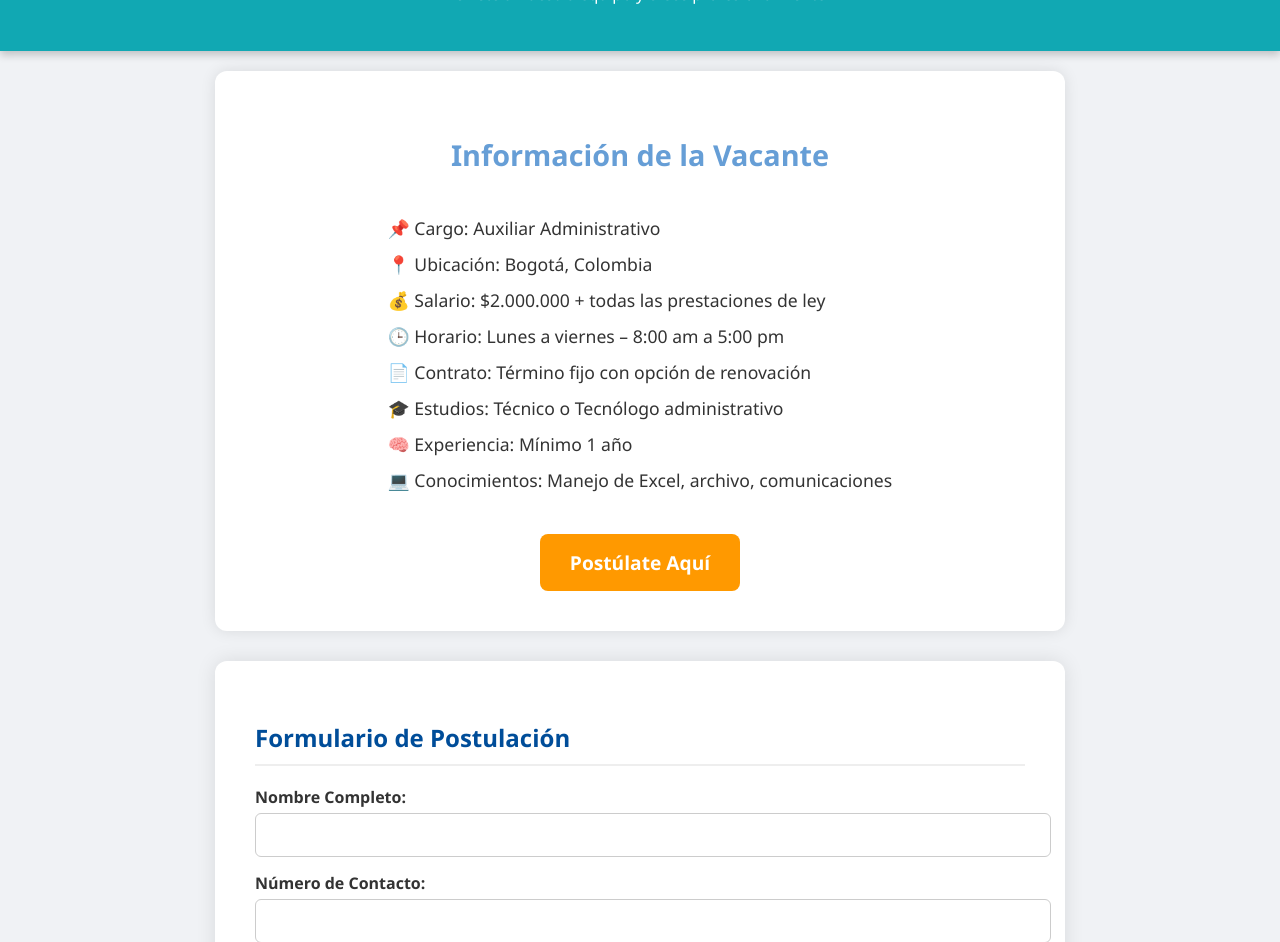
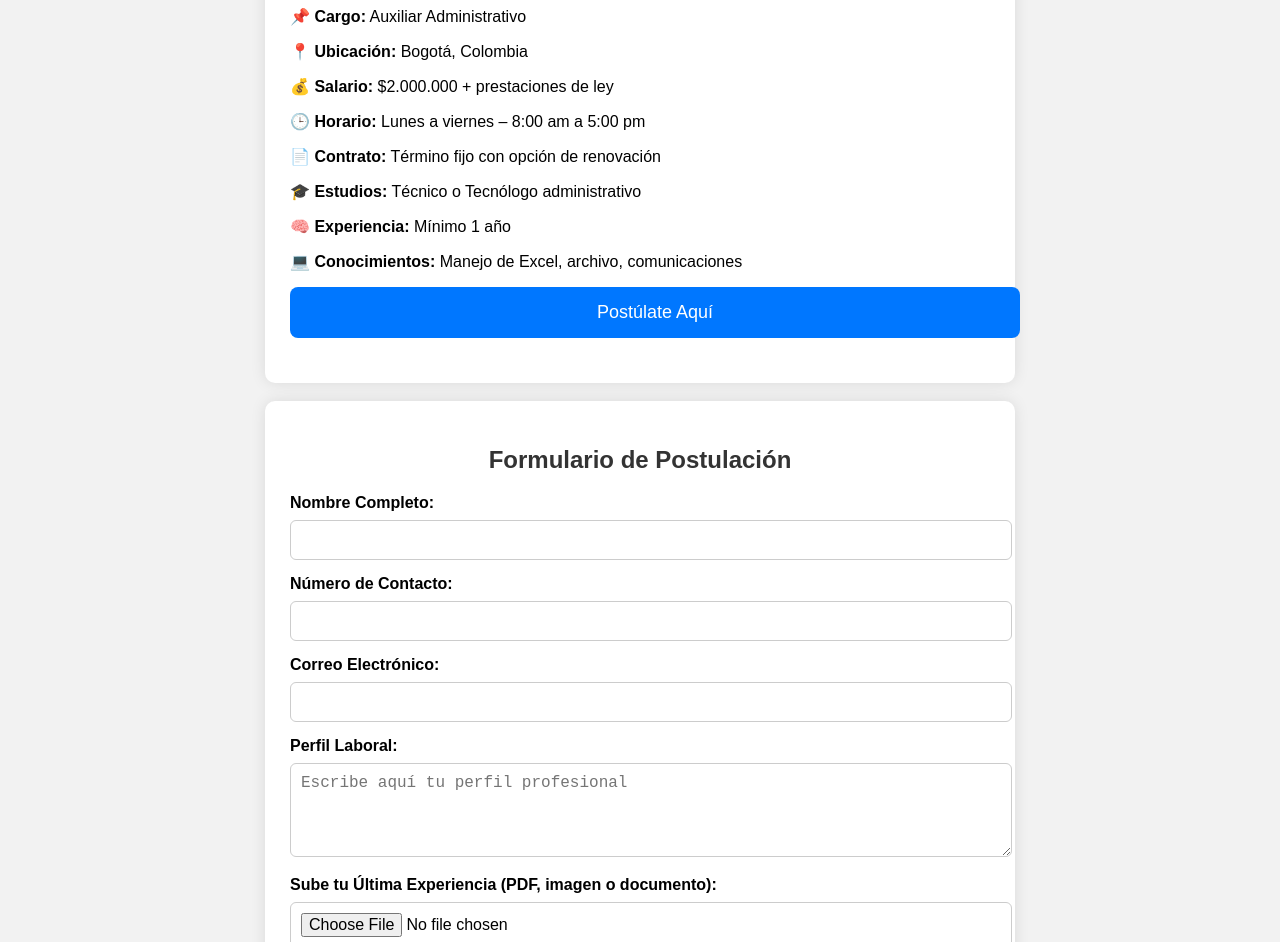
Before and after one commit to erikacor2016-cyber/pagina-ni-os, a plain HTML site: page index.html in a window 1280 px wide. Shown: the part 118-1060 px from the top of the page. Drawn offline with Linux system fonts and the light colour scheme.

Commit message:
Add files via upload

```diff
--- a/index.html
+++ b/index.html
@@ -2,202 +2,114 @@
 <html lang="es">
 <head>
 <meta charset="UTF-8">
-    <meta name="viewport" content="width=device-width, initial-scale=1.0">
-    <title>Convocatoria Auxiliar Administrativo</title>
-
+<title>Postulación Auxiliar Administrativo</title>
+<meta name="viewport" content="width=device-width, initial-scale=1">
 <style>
-        body {
-            font-family: 'Segoe UI', Tahoma, Geneva, Verdana, sans-serif;
-            background-color: #f0f2f5;
+    body{
+        font-family: Arial, sans-serif;
+        background: #f2f2f2;
+        margin: 0;
+        padding: 20px;
+    }
+    .container{
+        max-width: 700px;
+        margin: auto;
+        background: #fff;
+        padding: 25px;
+        border-radius: 10px;
+        box-shadow: 0 0 15px rgba(0,0,0,0.1);
+    }
+    h1, h2{
+        text-align: center;
         color: #333;
-            margin: 0;
-            padding: 0;
-            display: flex;
-            flex-direction: column;
-            align-items: center;
-            min-height: 100vh;
     }
-
-        header {
-            background-color: #11a8b3;
-            color: white;
+    .btn{
+        display: block;
         width: 100%;
-            padding: 30px 0;
+        background: #0077ff;
+        color: #fff;
+        padding: 15px;
         text-align: center;
-            box-shadow: 0 4px 8px rgba(0, 0, 0, 0.2);
-        }
-
-        header h1 {
-            margin: 0;
-            font-size: 2.5em;
-        }
-
-        main {
-            width: 90%;
-            max-width: 850px;
-            padding: 20px 0;
-        }
-
-        #convocatoria-info {
-            background-color: white;
-            padding: 40px;
-            border-radius: 12px;
-            box-shadow: 0 0 15px rgba(0, 0, 0, 0.1);
-            margin-bottom: 30px;
-            text-align: center;
-        }
-
-        #convocatoria-info h2 {
-            color: #669ed6;
-            font-size: 1.8em;
-            margin-bottom: 20px;
-        }
-
-        .requisitos-list ul {
-            list-style: none;
-            padding: 0;
-            text-align: left;
-            display: inline-block;
-        }
-
-        .requisitos-list li {
-            padding: 6px 0;
-            font-size: 1.1em;
-        }
-
-        .btn-aplicar {
-            display: inline-block;
-            background-color: #ff9900;
-            color: white;
-            padding: 15px 30px;
         border-radius: 8px;
         text-decoration: none;
-            font-size: 1.2em;
-            font-weight: bold;
-            margin-top: 20px;
-            transition: background-color 0.3s;
+        margin-bottom: 20px;
+        font-size: 18px;
     }
-
-        .btn-aplicar:hover {
-            background-color: #e68a00;
-        }
-
-        #formulario-aplicacion {
-            background-color: white;
-            padding: 40px;
-            border-radius: 12px;
-            box-shadow: 0 0 20px rgba(0, 0, 0, 0.1);
-        }
-
-        #formulario-aplicacion h2 {
-            color: #004d99;
-            border-bottom: 2px solid #eee;
-            padding-bottom: 10px;
-        }
-
-        label {
+    label{
         display: block;
         margin-top: 15px;
         font-weight: bold;
     }
-
-        input[type="text"], input[type="tel"], input[type="email"], textarea, input[type="file"] {
+    input, textarea, button{
         width: 100%;
-            padding: 12px;
+        padding: 10px;
+        margin-top: 8px;
+        border-radius: 6px;
         border: 1px solid #ccc;
-            border-radius: 6px;
-            margin-top: 5px;
-            font-size: 1em;
+        font-size: 16px;
     }
-
-        textarea {
-            height: 120px;
-            resize: vertical;
+    button{
+        background: #28a745;
+        color: #fff;
+        font-size: 18px;
+        cursor: pointer;
+        margin-top: 20px;
     }
-
-        button[type="submit"] {
-            background-color: #28a745;
-            color: white;
-            padding: 15px 25px;
-            border: none;
-            border-radius: 6px;
-            font-size: 1.2em;
-            font-weight: bold;
-            margin-top: 30px;
-            width: 100%;
-            cursor: pointer;
-        }
-
-        button[type="submit"]:hover {
-            background-color: #218838;
+    button:hover{
+        background: #218838;
     }
 </style>
 </head>
 <body>
 
-<header>
-    <h1>Vacante: Auxiliar Administrativo</h1>
-    <p>Únete a nuestro equipo y crece profesionalmente</p>
-</header>
+<div class="container">
+    <h1>Información de la Vacante</h1>
+    <p><strong>📌 Cargo:</strong> Auxiliar Administrativo</p>
+    <p><strong>📍 Ubicación:</strong> Bogotá, Colombia</p>
+    <p><strong>💰 Salario:</strong> $2.000.000 + prestaciones de ley</p>
+    <p><strong>🕒 Horario:</strong> Lunes a viernes – 8:00 am a 5:00 pm</p>
+    <p><strong>📄 Contrato:</strong> Término fijo con opción de renovación</p>
+    <p><strong>🎓 Estudios:</strong> Técnico o Tecnólogo administrativo</p>
+    <p><strong>🧠 Experiencia:</strong> Mínimo 1 año</p>
+    <p><strong>💻 Conocimientos:</strong> Manejo de Excel, archivo, comunicaciones</p>
 
-<main>
-    <section id="convocatoria-info">
-        <h2>Información de la Vacante</h2>
-        <div class="requisitos-list">
-            <ul>
-                <li>📌 Cargo: Auxiliar Administrativo</li>
-                <li>📍 Ubicación: Bogotá, Colombia</li>
-                <li>💰 Salario: $2.000.000 + todas las prestaciones de ley</li>
-                <li>🕒 Horario: Lunes a viernes – 8:00 am a 5:00 pm</li>
-                <li>📄 Contrato: Término fijo con opción de renovación</li>
-                <li>🎓 Estudios: Técnico o Tecnólogo administrativo</li>
-                <li>🧠 Experiencia: Mínimo 1 año</li>
-                <li>💻 Conocimientos: Manejo de Excel, archivo, comunicaciones</li>
-            </ul>
+    <a href="#formulario" class="btn">Postúlate Aquí</a>
 </div>
 
-        <a href="#formulario-aplicacion" class="btn-aplicar">Postúlate Aquí</a>
-    </section>
+<br>
 
-    <section id="formulario-aplicacion">
-
+<div class="container" id="formulario">
     <h2>Formulario de Postulación</h2>
 
-        <!-- FORMULARIO CON FORMSPREE -->
     <form action="https://formspree.io/f/xzzynray" method="POST" enctype="multipart/form-data">
+
         <label>Nombre Completo:</label>
         <input type="text" name="nombre" required>
 
         <label>Número de Contacto:</label>
-            <input type="tel" name="telefono" required>
+        <input type="text" name="telefono" required>
 
         <label>Correo Electrónico:</label>
         <input type="email" name="email" required>
 
         <label>Perfil Laboral:</label>
-            <textarea name="perfil" placeholder="Escribe aquí tu perfil profesional" required></textarea>
+        <textarea name="perfil_laboral" rows="4" placeholder="Escribe aquí tu perfil profesional"></textarea>
 
         <label>Sube tu Última Experiencia (PDF, imagen o documento):</label>
-            <input type="file" name="experiencia" accept=".pdf,.doc,.docx,.jpg,.jpeg,.png" required>
+        <input type="file" name="ultima_experiencia" accept=".pdf,.jpg,.jpeg,.png,.doc,.docx">
 
         <label>Sube tus Estudios Académicos (PDF, imagen o documento):</label>
-            <input type="file" name="estudios" accept=".pdf,.doc,.docx,.jpg,.jpeg,.png" required>
+        <input type="file" name="estudios" accept=".pdf,.jpg,.jpeg,.png,.doc,.docx">
 
         <label>Habilidades:</label>
-            <textarea name="habilidades" placeholder="Ej: Excel, comunicación, trabajo en equipo" required></textarea>
+        <textarea name="habilidades" placeholder="Ej: Excel, comunicación, trabajo en equipo"></textarea>
 
         <label>Cursos Realizados:</label>
-            <textarea name="cursos" placeholder="Ej: Excel intermedio, atención al cliente, archivo documental" required></textarea>
+        <textarea name="cursos" placeholder="Ej: Excel intermedio, atención al cliente, archivo documental"></textarea>
 
         <button type="submit">Enviar Postulación</button>
     </form>
-    </section>
-
-</main>
-
-<footer>
-    <p>&copy; 2025 Empresa de Selección | Todos los derechos reservados</p>
-</footer>
+</div>
 
 </body>
 </html>
```
Lines whose indentation alone changed are shown as unchanged.
